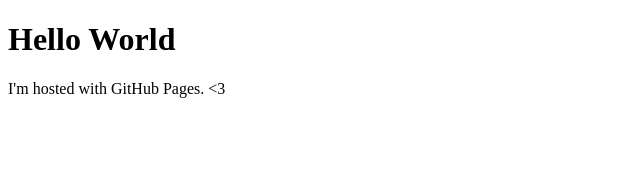
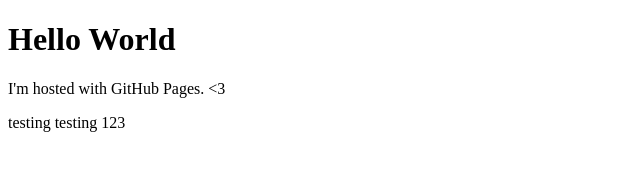
Before and after one commit to lauragreenbean/lauragreenbean.github.io, a plain HTML site: page index.html in a window 1280 px wide. Shown: the whole page, without its empty margins (0-640 px from the left). Drawn offline with Linux system fonts and the light colour scheme.

Commit message:
Update index.html

```diff
--- a/index.html
+++ b/index.html
@@ -3,5 +3,6 @@
 <body>
 <h1>Hello World</h1>
 <p>I'm hosted with GitHub Pages. <3 </p>
+<p>testing testing 123</p>
 </body>
 </html>
```
